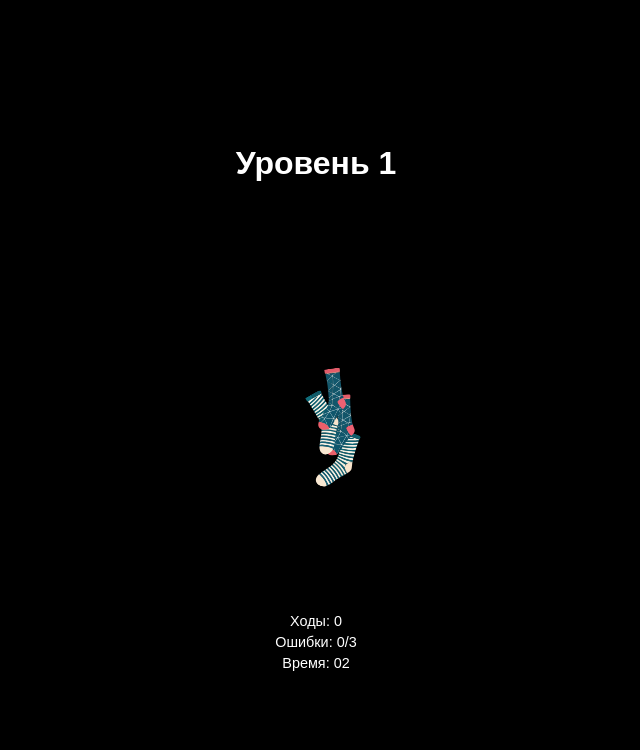
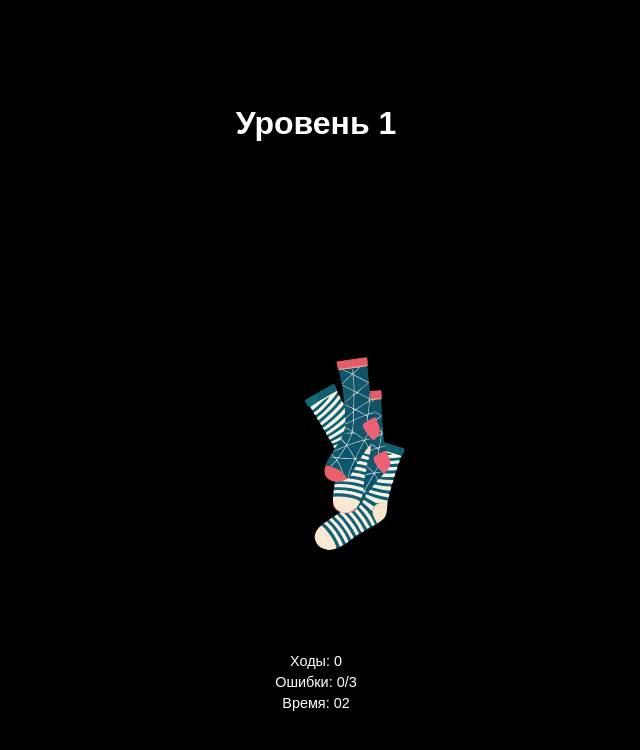
Before and after one commit to algashkov/socksjong, a plain HTML site: page index.html in a window 1280 px wide. Both pictures are taken after a click on the button "Начать игру". Shown: the whole page, without its empty margins (324-964 px from the left). Drawn offline with Linux system fonts and the light colour scheme.

Commit message:
socks biggest

```diff
--- a/index.html
+++ b/index.html
@@ -64,14 +64,14 @@
     #socks-pile {
       position: relative;
       width: 100%;
-      height: 50vh;
+      height: 60vh;
       margin: 0 auto 10px;
     }
 
     .sock {
       position: absolute;
-      width: 40px;
-      height: 60px;
+      width: 80px; /* Увеличили размер носков в 2 раза */
+      height: 120px; /* Увеличили размер носков в 2 раза */
       cursor: pointer;
       transition: opacity 0.5s, box-shadow 0.3s;
       border-radius: 10px;
@@ -79,7 +79,7 @@
     }
 
     .sock.flipped {
-      box-shadow: 0 0 0 3px #ffcc00; /* Желтая рамка вокруг носка */
+      box-shadow: 0 0 0 4px #ffcc00; /* Желтая рамка вокруг носка */
     }
 
     .sock.matched {
@@ -130,16 +130,15 @@
 
   <script>
     const levels = [
-      { socks: 4 },  // Уровень 1: 4 носка (2 пары)
-      { socks: 8 },  // Уровень 2: 8 носков (4 пары)
-      { socks: 12 }, // Уровень 3: 12 носков (6 пар)
-      { socks: 16 }, // Уровень 4: 16 носков (8 пар)
-      { socks: 20 }, // Уровень 5: 20 носков (10 пар)
-      { socks: 24 }, // Уровень 6: 24 носка (12 пар)
-      { socks: 28 }, // Уровень 7: 28 носков (14 пар)
-      { socks: 32 }, // Уровень 8: 32 носка (16 пар)
-      { socks: 36 }, // Уровень 9: 36 носков (18 пар)
-      { socks: 38 }, // Уровень 10: 38 носков (19 пар)
+      { socks: 4 },   // Уровень 1: 4 носка (2 пары)
+      { socks: 8 },   // Уровень 2: 8 носков (4 пары)
+      { socks: 16 },  // Уровень 3: 16 носков (8 пар)
+      { socks: 24 },  // Уровень 4: 24 носка (12 пар)
+      { socks: 32 },  // Уровень 5: 32 носка (16 пар)
+      { socks: 48 },  // Уровень 6: 48 носков (24 пары)
+      { socks: 64 },  // Уровень 7: 64 носка (32 пары)
+      { socks: 96 },  // Уровень 8: 96 носков (48 пар)
+      { socks: 128 }, // Уровень 9: 128 носков (64 пары)
     ];
     let currentLevel = 0;
     let socks = [];
@@ -182,7 +181,7 @@
         sockElement.src = `images/${sock}`;
         sockElement.dataset.index = index;
         const angle = Math.random() * 360; // Случайный угол для клубка
-        const distance = Math.random() * 80; // Случайное расстояние от центра
+        const distance = Math.random() * 100; // Случайное расстояние от центра
         sockElement.style.left = `calc(50% + ${Math.cos(angle) * distance}px)`; // Позиция по X
         sockElement.style.top = `calc(50% + ${Math.sin(angle) * distance}px)`; // Позиция по Y
         sockElement.style.transform = `rotate(${getRandomPosition(-30, 30)}deg)`; // Случайный поворот
```
Also changed, not shown: 1 other file.
